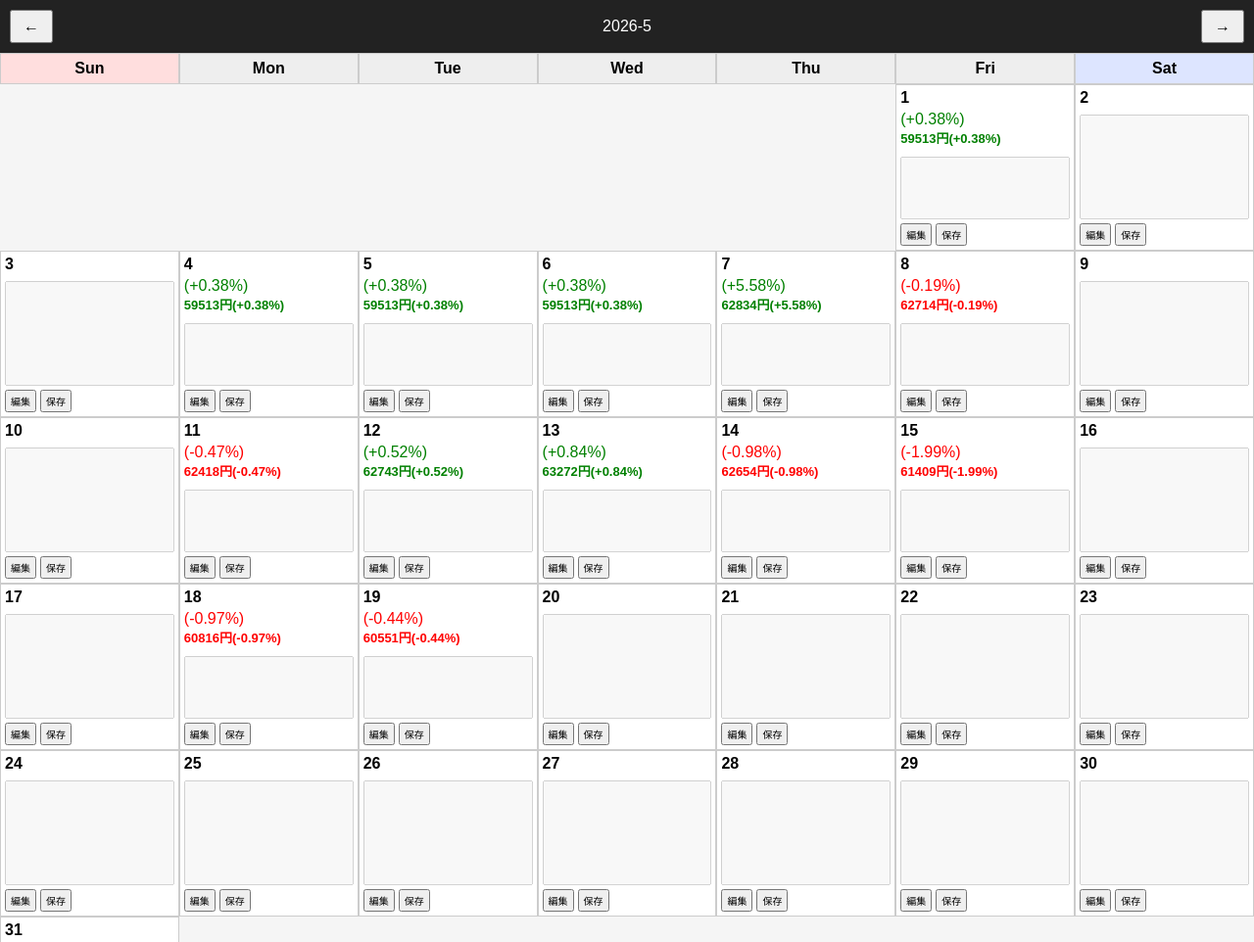
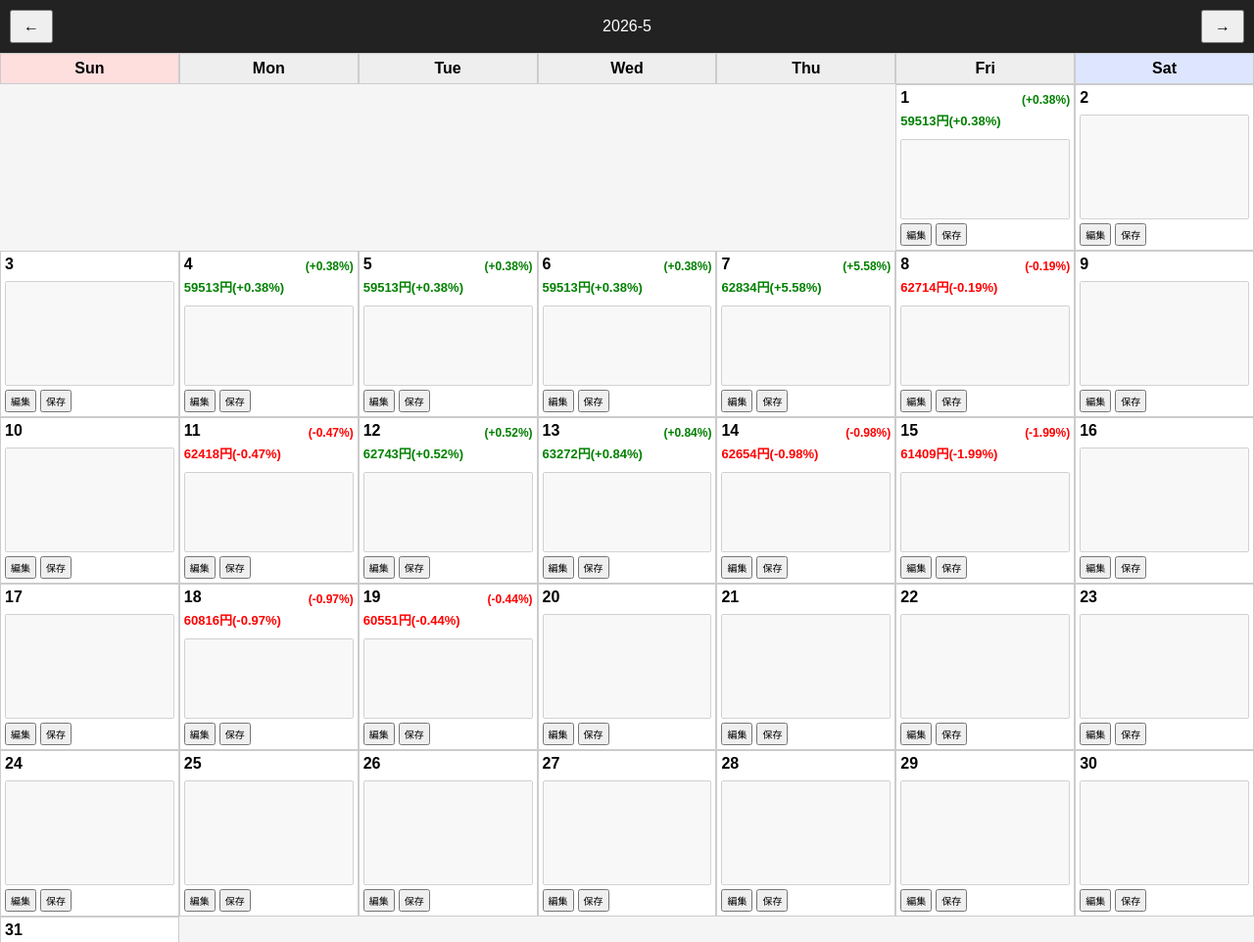
Before and after one commit to u-pos/stock-calendar, a website: page index.html in a window 1280 px wide. Shown: the top 962 px of the page at 98% size. Drawn offline with Linux system fonts and the light colour scheme; no server answers.

Commit message:
Update index.html

```diff
--- a/index.html
+++ b/index.html
@@ -130,6 +130,26 @@ textarea{
   font-size:10px;
   padding:2px 4px;
 }
+  .date-row{
+  display:flex;
+  justify-content:space-between;
+  align-items:center;
+}
+
+.mini-percent{
+  font-size:12px;
+  font-weight:bold;
+}
+
+.memo-input{
+  width:100%;
+  flex:1;
+  resize:none;
+  font-size:14px;   /* ←大きく */
+  line-height:1.4;
+  box-sizing:border-box;
+  padding:4px;
+}
 </style>
 </head>
 
```
